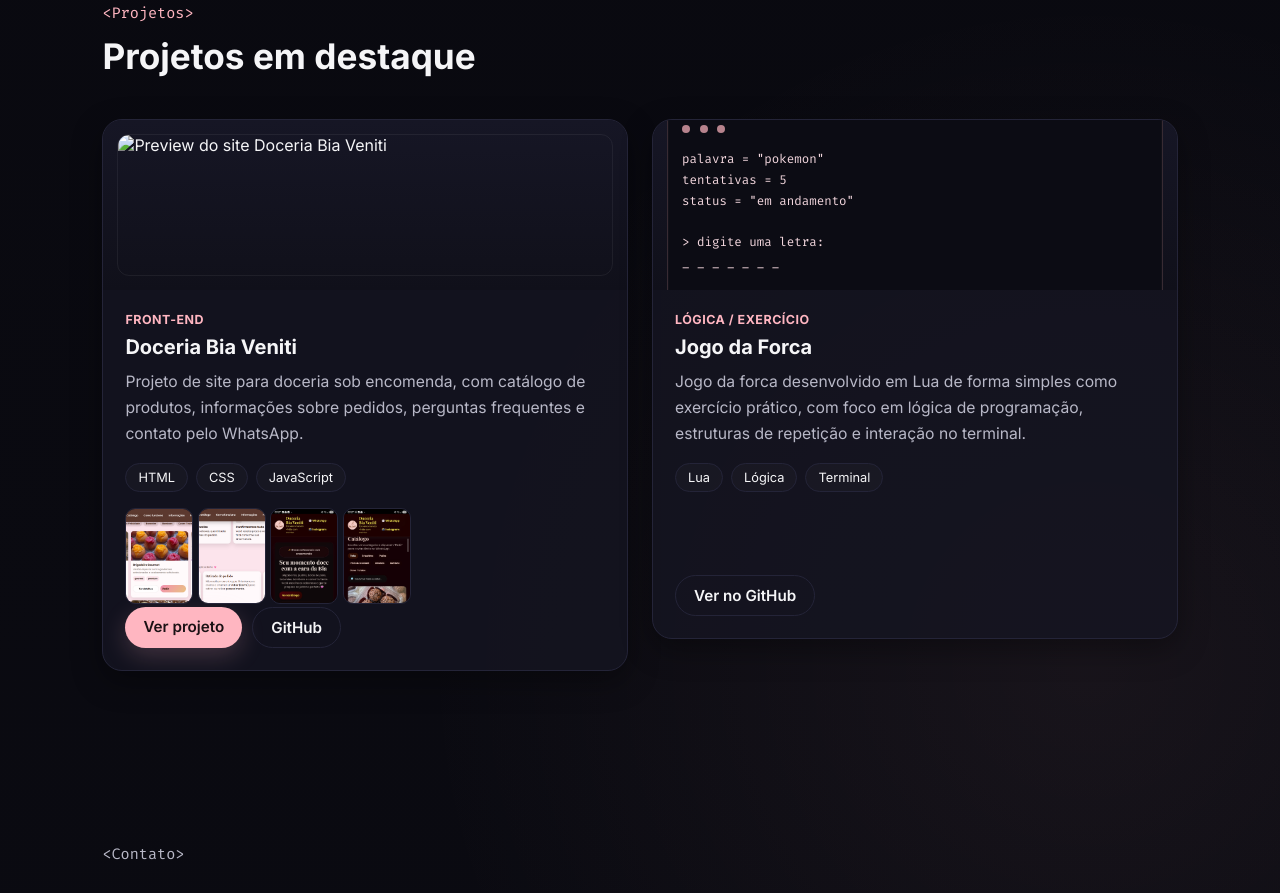
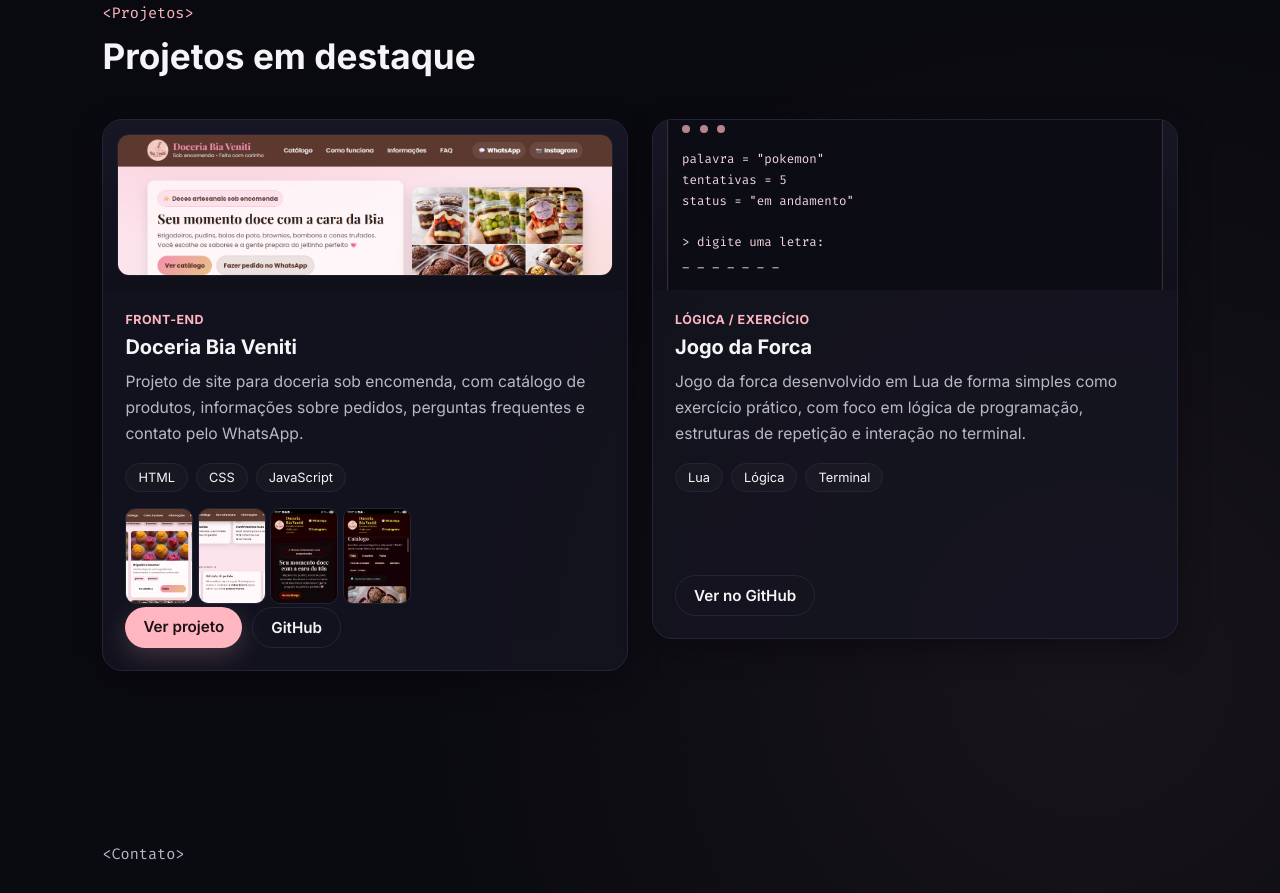
Before and after one commit to steayuu/portifolio, a plain HTML site: page index.html in a window 1280 px wide. Shown: the part 2512-3405 px from the top of the page. Drawn offline with Linux system fonts and the light colour scheme; files whose address does not match are found by name.

Commit message:
Update index.html

```diff
--- a/index.html
+++ b/index.html
@@ -189,7 +189,7 @@
 
     <article class="project-card reveal">
       <div class="project-preview">
-        <img src="img/doceria-home.png" alt="Preview do site Doceria Bia Veniti" class="project-main-image">
+        <img src="doceria-home.png" alt="Preview do site Doceria Bia Veniti" class="project-main-image">
       </div>
 
       <div class="project-content">
```
